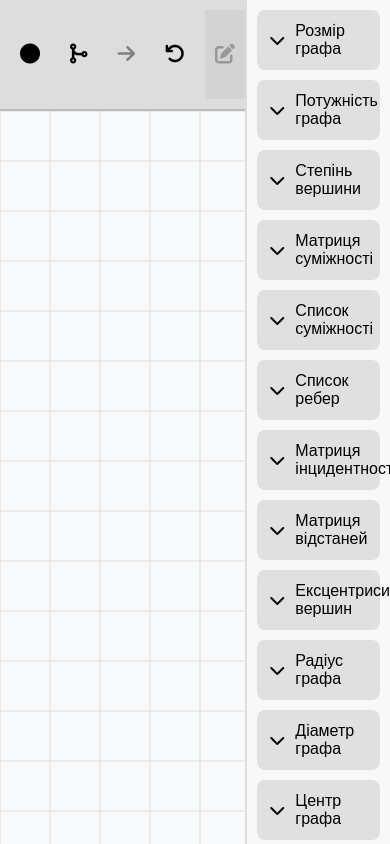
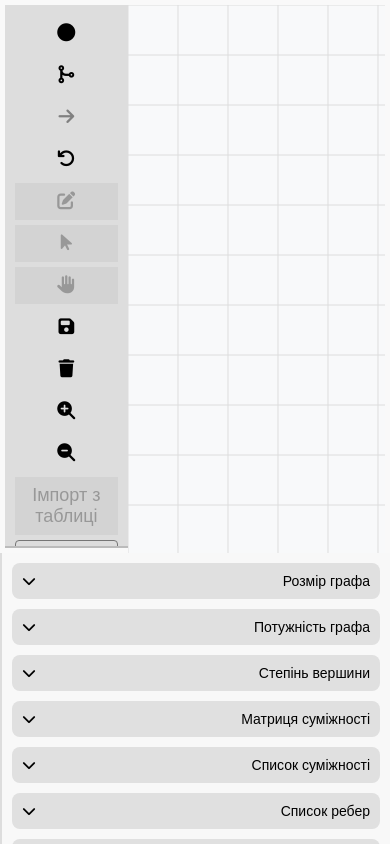
Before and after one commit to Ayz982/Graphs, a plain HTML site: page index.html in a window 390 px wide. Drawn offline with nearby package versions, Linux system fonts and the light colour scheme.

Commit message:
Додано базові адаптивні стилі.

```diff
--- a/assets/css/style.css
+++ b/assets/css/style.css
@@ -248,6 +248,60 @@ td {
 .vertex:hover {
     background-color: red;
 }
+/* Медіа-запити для мобільних пристроїв */
+@media (max-width: 768px) {
+    body {
+        flex-direction: column; /* Легше для мобільних */
+    }
+
+    .workspace {
+        flex-direction: row; /* В інтерфейсі маємо два основні блоки - інструменти і canvas */
+        padding: 5px;
+    }
+
+    .toolbar {
+        flex-direction: column; /* Кнопки підуть один під одним на мобільних */
+        gap: 5px;
+        height: 100%; /* Забезпечуємо достатню висоту для всіх кнопок */
+        overflow-y: auto; /* Додаємо вертикальну прокрутку */
+    }
+
+    .canvas-container {
+        height: calc(100vh - 60px); /* Забираємо висоту тулбара */
+    }
+
+    .functions-panel {
+        padding: 10px;
+        max-width: 100%;
+    }
+
+    .dropdown #dropdown-btn {
+        font-size: 14px; /* Зменшуємо розмір шрифту для мобільних */
+    }
+
+    .grid {
+        background-size: 30px 30px; /* Зменшуємо сітку для мобільних */
+    }
+}
+
+@media (max-width: 480px) {
+    .toolbar button {
+        font-size: 18px; /* Зменшуємо розмір кнопок для маленьких екранів */
+        padding: 8px;
+    }
+
+    .grid {
+        background-size: 20px 20px; /* Ще менший розмір сітки */
+    }
+
+    .dropdown #dropdown-btn {
+        padding: 10px; /* Зменшуємо padding для кнопки */
+    }
+
+    .toolbar {
+        height: auto; /* Встановлюємо автоматичну висоту для панелі інструментів */
+    }
+}
 
 /* .vertex {
     width: 30px;
```
